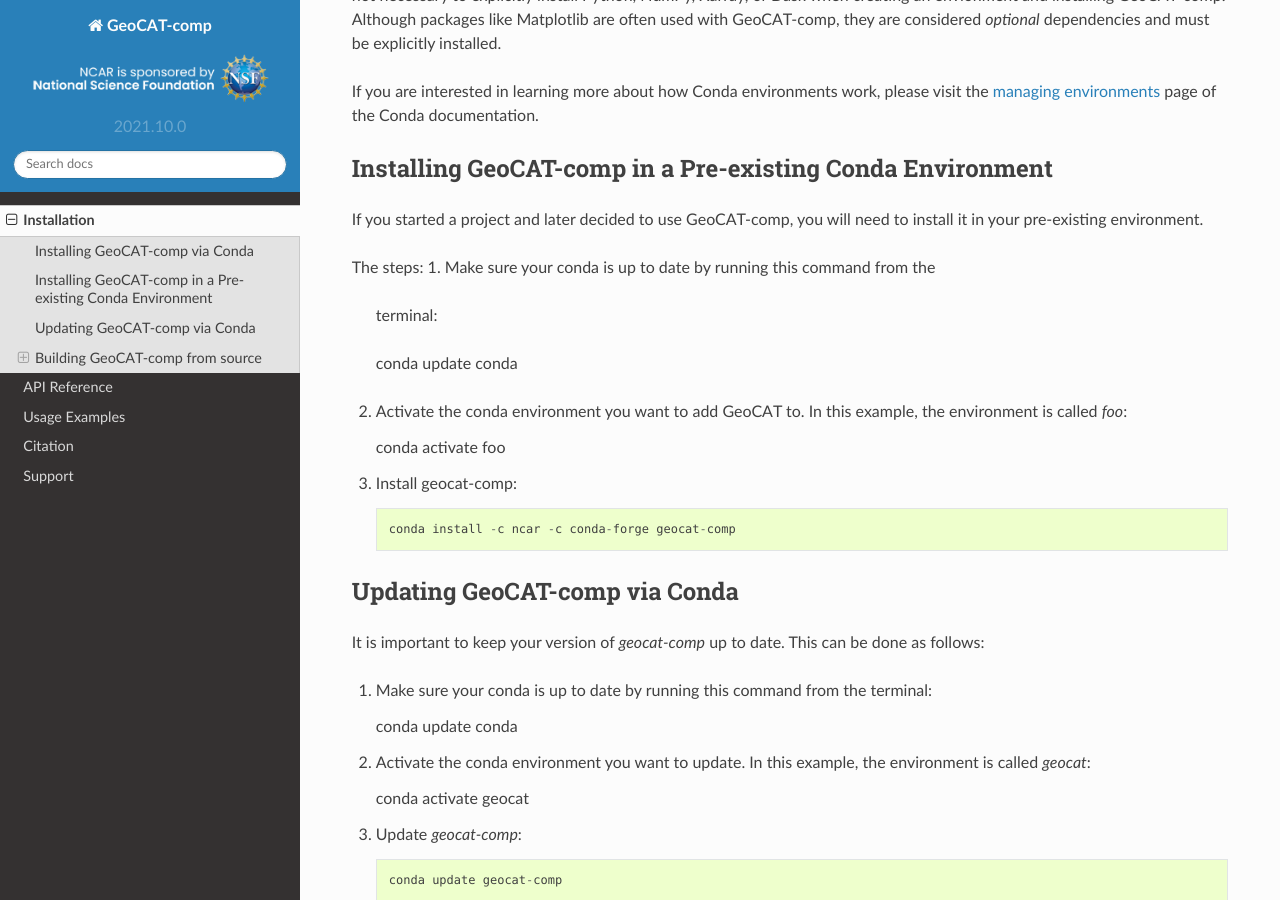
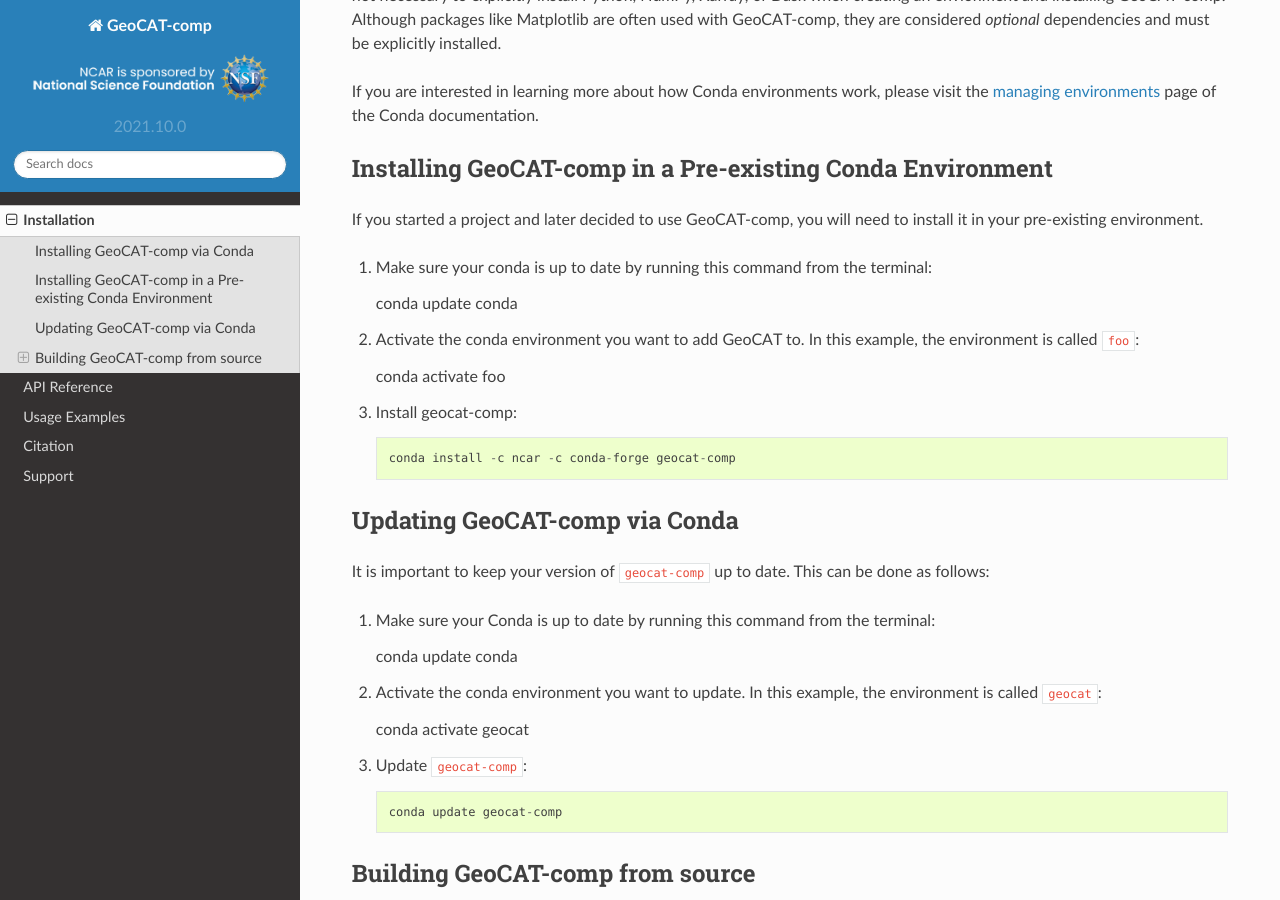
Before and after one commit to NCAR/geocat-comp, a Sphinx documentation site: the page built from docs/installation.rst, in a window 1280 px wide and 900 px high, scrolled down 927 px. Built offline with Sphinx 7.4.7 and the Read the Docs theme 2.0.0, drawn with Linux system fonts in a browser that asks for light colours; some of the changed lines change nothing that is shown.

Commit message:
Adjust formatting
Signed-off-by: Heather Craker <hcraker@ucar.edu>

```diff
--- a/docs/installation.rst
+++ b/docs/installation.rst
@@ -50,14 +50,12 @@
 ----------------------------------------------------------
 If you started a project and later decided to use GeoCAT-comp, you will need to install it in your pre-existing environment.
 
-The steps:
 1.  Make sure your conda is up to date by running this command from the
     terminal::
 
     conda update conda
 
-2.  Activate the conda environment you want to add GeoCAT to. In this
-    example, the environment is called `foo`::
+2.  Activate the conda environment you want to add GeoCAT to. In this example, the environment is called :code:`foo`::
 
     conda activate foo
 
@@ -68,19 +66,17 @@
 Updating GeoCAT-comp via Conda
 -------------------------------
 
-It is important to keep your version of `geocat-comp` up to date. This can be done as follows:
+It is important to keep your version of :code:`geocat-comp` up to date. This can be done as follows:
 
-1.  Make sure your conda is up to date by running this command from the
-    terminal::
+1.  Make sure your Conda is up to date by running this command from the terminal::
 
     conda update conda
 
-2.  Activate the conda environment you want to update. In this example,
-    the environment is called `geocat`::
+2.  Activate the conda environment you want to update. In this example, the environment is called :code:`geocat`::
 
     conda activate geocat
 
-3. Update `geocat-comp`::
+3. Update :code:`geocat-comp`::
 
     conda update geocat-comp
 
```
